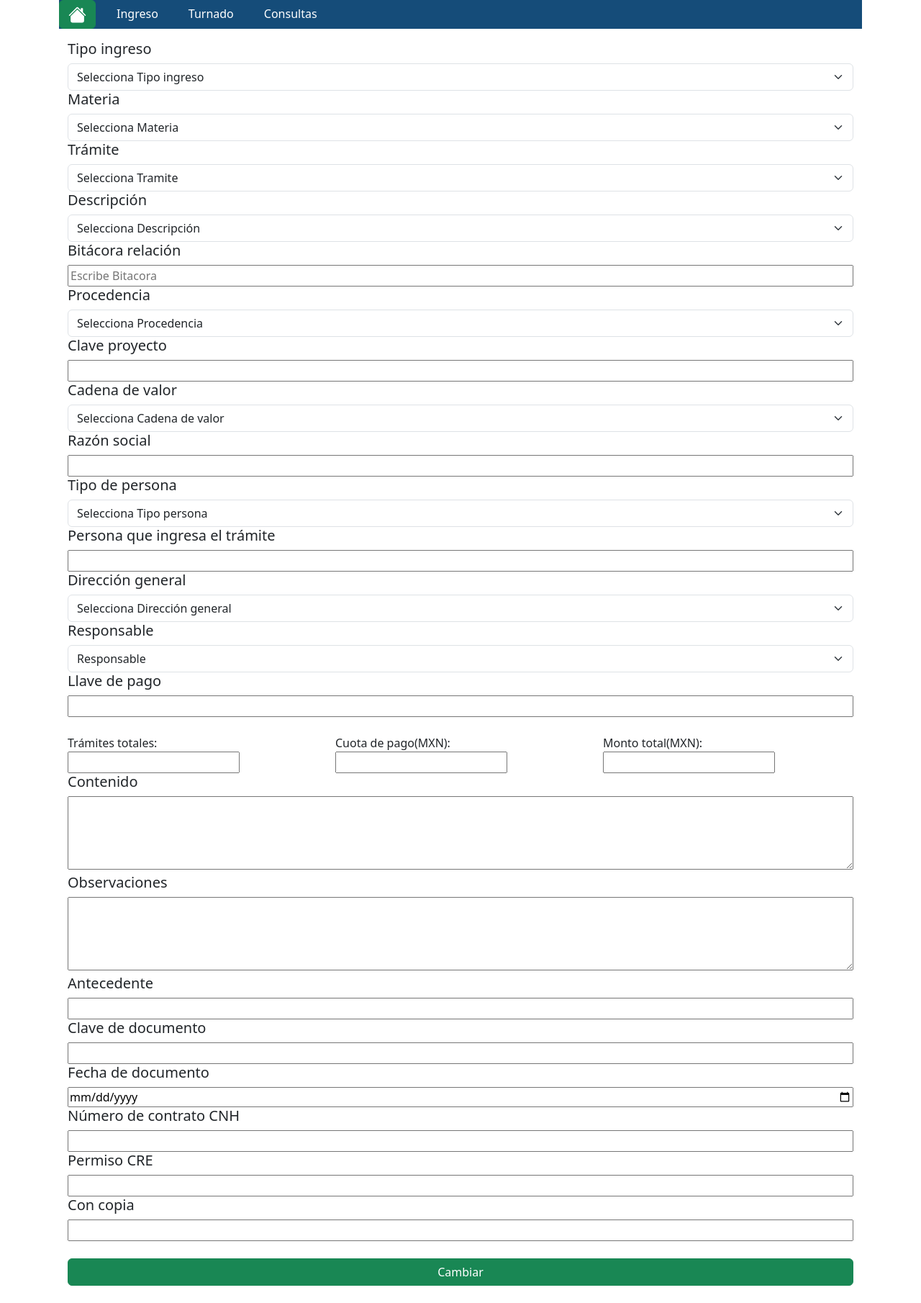
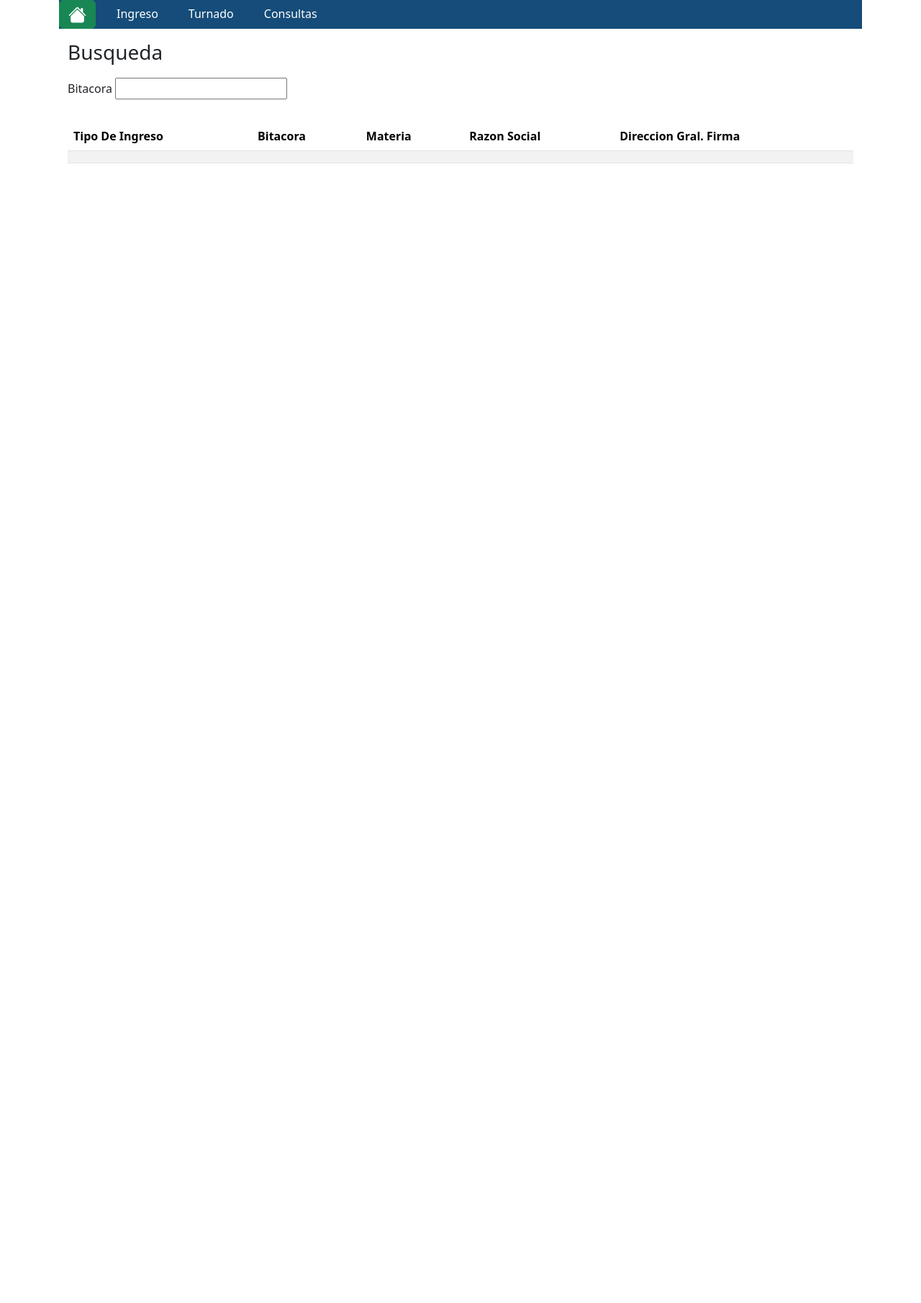
Before and after one commit to Mixcoatl120/Proyecto_integrado, a Flask app: page /turnado/ in a window 1280 px wide. Shown: the part 129-1939 px from the top of the page at 72% size. After the commit the page ends 356 px from the top, so only its background shows below. Run offline with Flask 3, Linux system fonts and the light colour scheme; the visitor is signed in with stand-in values (Sample User, id 1); lists and menus that the app fills with data are empty; parts of the project's set-up code (start-up, migrations or seed data) failed here and were passed over; some libraries are stand-ins or nearby versions.

Commit message:
19/10/2023 12:57

```diff
--- a/app/app.py
+++ b/app/app.py
@@ -122,32 +122,39 @@ def auto2():
 @app.route('/turnado/')
 @login_required
 def turnado():
-    ti = Tip_ing.query.all() # consulta a tabla de tipo ingreso
-    asu = Asunto.query.all() # consulta a tabla de asunto
-    mat = Materia.query.all() # consulta a tabla de materia
-    des = Descripcion.query.all()# consulta a tabla de descripcion
-    pro = Procedencia.query.all()# consulta a tabla de procedencia
-    cad_val = Cad_val.query.all()# consulta a cadena de valor
-    dirg = Dir_Gen.query.filter_by(cve_unidad=2).all()# consulta a direccion general
-    tp = Tip_per.query.all()# Consulta a tabla de tipo persona
-    res = Personal.query.filter_by(active = 'Y').all()# Consulta a tabla de personal
-    return render_template('inicio/turnado.html',ti=ti,asu=asu,mat=mat,dirg=dirg,des=des,pro=pro,cad_val=cad_val,tp=tp,res=res)
+    return render_template('Tablas/tablaeditar.html')
 
-@app.route('/actualizar',methods=['POST'])
+@app.route('/search', methods=['GET'])
+def search():
+    bit = request.args.get('bit')
+    results = Seguimiento.query.filter(Seguimiento.bitacora_expediente.like(f'{bit}%')).all()
+
+    data = []
+    for seguimiento in results:
+        data.append({
+            'Tipo De Ingreso': seguimiento.tipo_ingreso,
+            'Bitacora': seguimiento.bitacora_expediente,
+            'Materia': seguimiento.materia,
+            'Razon Social': seguimiento.rnomrazonsolcial,
+            'Direccion Gral. Firma': seguimiento.dirgralfirma,
+        })
+
+    return jsonify({'data': data})
+
+@app.route('/actualizar',methods=['GET'])
 @login_required
 def actualizar():
-    bitacora = request.form['bit']
-    update = Seguimiento.query.get(bitacora) # Obtiene el usuario por su bitacora
+    update = Seguimiento.query.get(request.args.get('bitacora')) # Obtiene la bitacora bitacora
     print(update)
 
     if not update:
         return "Usuario no encontrado", 404
     else:
         # Actualiza los datos del usuario con los valores enviados en el cuerpo de la solicitud
-        update.turnado_da = request.form['res']
-        db.session.commit()  # Guarda los cambios en la base de datos
-
-    return "Hola"
+        #update.turnado_da = request.form['res']
+        #db.session.commit()  # Guarda los cambios en la base de datos
+        print("hola")
+    return render_template('inicio/turnado.html',update=update)
 
 @app.route('/folio',methods=['POST'])
 @login_required
--- a/app/templates/Inicio/ingreso.html
+++ b/app/templates/Inicio/ingreso.html
@@ -3,6 +3,8 @@
 {% block title %}Ingresos - {{ super() }}{% endblock %}
 
 {% block content %}
+<h1 class="h2">Ingreso</h1>
+
 <head>
     <link rel="stylesheet" href="https://code.jquery.com/ui/1.12.1/themes/base/jquery-ui.css">
     <script src="https://code.jquery.com/jquery-3.6.0.min.js"></script>
@@ -10,7 +12,7 @@
     <script src="{{url_for('static',filename='js/fun_ingre.js')}}"></script>
 </head>
 <body>
-    <form action="/folio" method="post">
+    <form action="/folio" method="post" class="mt-4">
         <p class="h5">Unidad administrativa</p>
         <input class="col-12" name="ua" id="ua" value="UGI" disabled />
 
--- a/app/templates/Inicio/turnado.html
+++ b/app/templates/Inicio/turnado.html
@@ -11,6 +11,8 @@
 </head>
 <body>
     <form action="/actualizar" method="post">
+        <p class="h5">Bit&#225;cora</p>
+        <input class="col-12" type="text" name="bit" id="bit" value={{update.bitacora_expediente}} disabled>
 
         <p class="h5">Tipo ingreso</p>
         <select class="form-select" aria-label="Default select example" name="ti" id="ti">
@@ -48,9 +50,6 @@
             <option value="{{ d.id }}">{{ d.descripcion }}</option>
             {% endfor %}
         </select>
-
-        <p class="h5">Bit&#225;cora relaci&#243;n</p>
-        <input class="col-12" type="text" name="bit" id="bit" placeholder="Escribe Bitacora">
 
         <p class="h5">Procedencia</p>
         <select class="form-select" aria-label="Default select example" id="pro" name="pro">
@@ -145,7 +144,7 @@
         <p class="h5">Con copia</p>
         <input class="col-12" name="cc" id="cc" />
 
-        <input id="guardar" type="submit" class="btn btn-success col-12 mt-4 mb-4" value="Cambiar" />
+        <input id="guardar" type="submit" class="btn btn-success col-12 mt-4 mb-4" value="Guardar cambios" />
     </form>
 </body>
 {% endblock %}
--- /dev/null
+++ b/app/templates/Tablas/tablaeditar.html
@@ -0,0 +1,71 @@
+{% extends 'baseinicio.html' %}
+
+{% block title %}Busqueda - {{ super() }}{% endblock %}
+
+{% block content %}
+<h1 class="h3">Busqueda</h1>
+<head>
+    <!--Scripts-->
+    <script src="https://code.jquery.com/jquery-3.6.0.min.js"></script>
+</head>
+<style>
+    .table.dataTable {
+        font-family: Verdana, Geneva, Tahoma, sans-serif;
+        font-size: 12px;
+    }
+</style>
+<label class="h6 mt-3" for="bit">Bitacora</label>
+<input id="bit" name="bit" />
+<div class="row mt-1 mb-3">
+    <div class="col">
+        <table id="example" class="table table-striped mt-4 mb-7" style="width:100%">
+            <thead>
+                <tr>
+                    <th scope="col">Tipo De Ingreso</th>
+                    <th scope="col">Bitacora</th>
+                    <th scope="col">Materia</th>
+                    <th scope="col">Razon Social</th>
+                    <th scope="col">Direccion Gral. Firma</th>
+                </tr>
+            </thead>
+            <tbody>
+                <tr>
+                    <td></td><!--columna de tipo de ingreso-->
+                    <td></td><!--columna de bitacora-->
+                    <td> </td><!--columna de materia-->
+                    <td></td><!--columna de razon social-->
+                    <td></td><!--columna de direccion general-->
+                </tr>
+            </tbody>
+        </table>
+    </div>
+</div>
+<script>
+    $('#bit').on('keyup', function () {
+        var bit = $('#bit').val();
+
+        if (bit.length >= 10) {
+            $.get('/search', { bit: bit }, function (data) {
+                var table = $('#example tbody');
+                table.empty();
+
+                data.data.forEach(function (row) {
+                    var newRow = '<tr data-rowid="' + row.id + '">' +
+                        '<td>' + row['Tipo De Ingreso'] + '</td>' +
+                        '<td>' + row['Bitacora'] + '</td>' +
+                        '<td>' + row['Materia'] + '</td>' +
+                        '<td>' + row['Razon Social'] + '</td>' +
+                        '<td>' + row['Direccion Gral. Firma'] + '</td>' +
+                        '<td>' +
+                        '<a href="/actualizar?bitacora=' + row['Bitacora'] + '" class="btn btn-primary">Editar</a>' +
+                        '</td>' +
+                        '</tr>';
+
+                    table.append(newRow);
+                });
+            });
+        }
+    });
+</script>
+
+{% endblock %}
```
Also changed, not shown: 1 other file.
